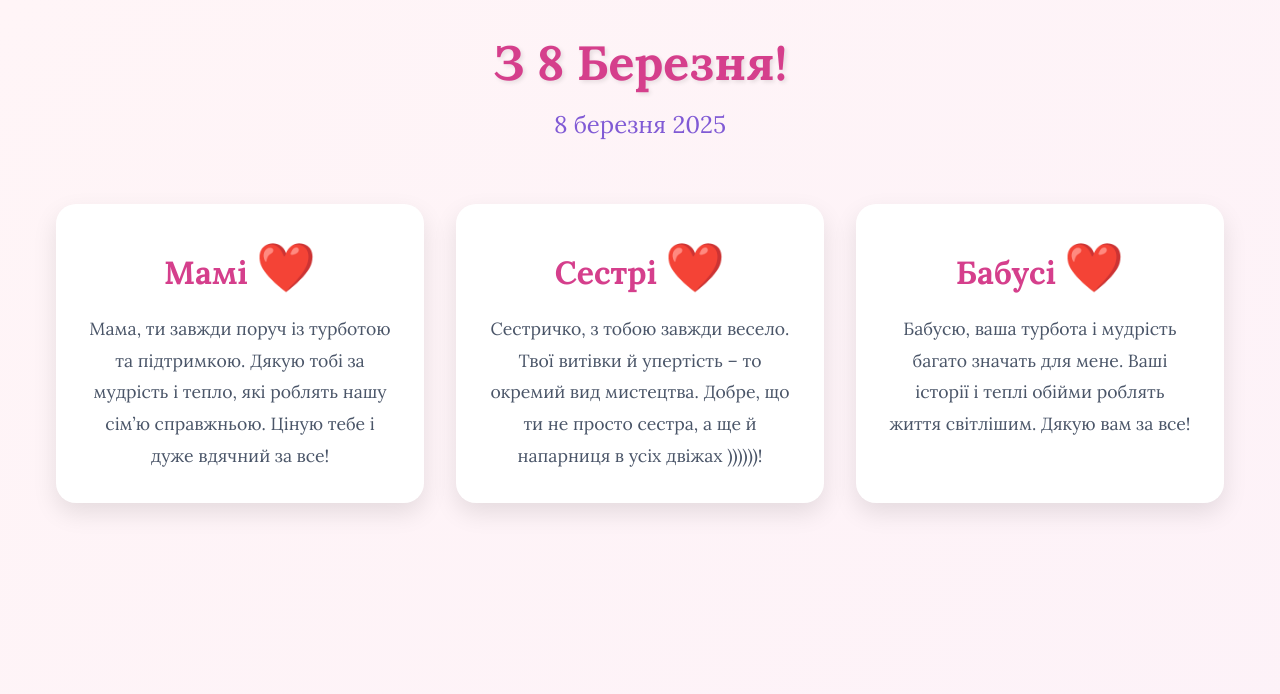
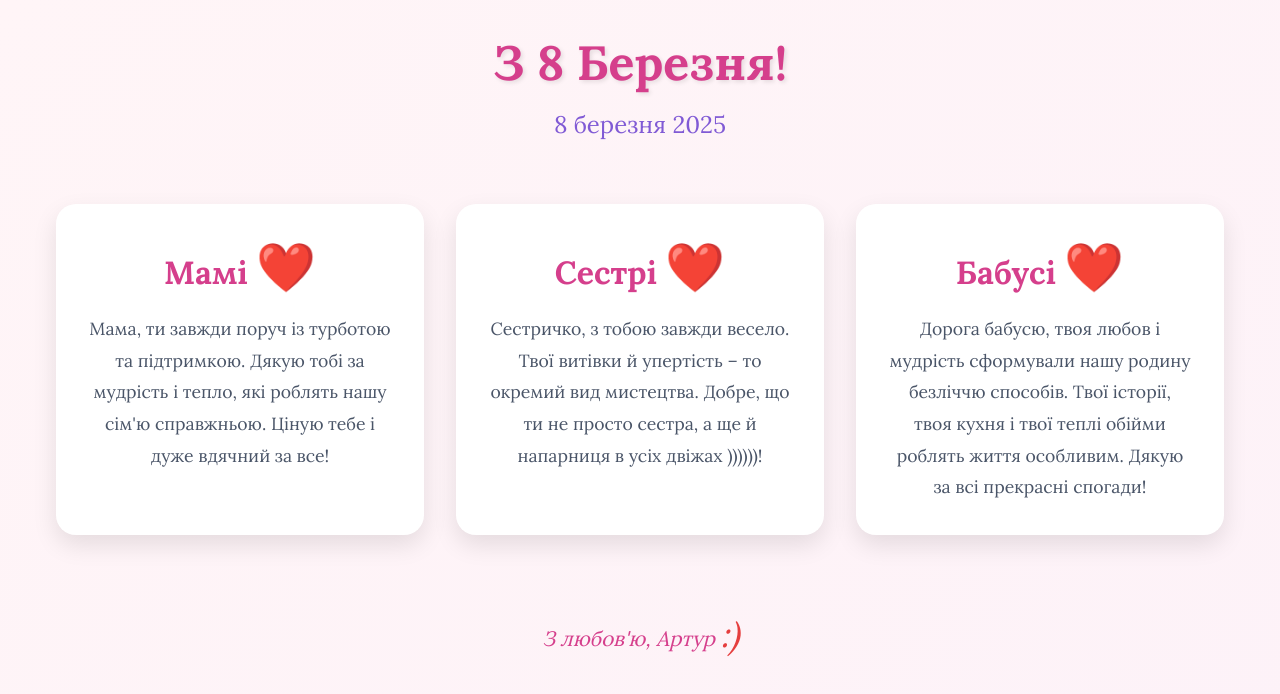
Before and after one commit to ROKSTEDIs/womens-day-2024, a plain HTML site: page index.html in a window 1280 px wide. Drawn offline with Linux system fonts and the light colour scheme.

Commit message:
Add personal signature

```diff
--- a/index.html
+++ b/index.html
@@ -136,6 +136,22 @@
 				grid-template-columns: 1fr;
 			}
 		}
+
+		.signature {
+			text-align: center;
+			margin-top: 3rem;
+			padding: 1rem;
+			color: #d53f8c;
+			font-size: 1.3rem;
+			font-style: italic;
+			animation: fadeIn 1s ease;
+		}
+
+		.signature .heart {
+			display: inline-block;
+			transform: rotate(90deg);
+			animation: pulse 1.5s infinite;
+		}
 	</style>
 </head>
 <body>
@@ -149,7 +165,7 @@
 		<div class="cards">
 			<div class="card">
 				<h2>Мамі <span class="heart">❤️</span></h2>
-				<p>Мама, ти завжди поруч із турботою та підтримкою. Дякую тобі за мудрість і тепло, які роблять нашу сім’ю справжньою. Ціную тебе і дуже вдячний за все!</p>
+				<p>Мама, ти завжди поруч із турботою та підтримкою. Дякую тобі за мудрість і тепло, які роблять нашу сім'ю справжньою. Ціную тебе і дуже вдячний за все!</p>
 			</div>
 
 			<div class="card">
@@ -159,9 +175,12 @@
 
 			<div class="card">
 				<h2>Бабусі <span class="heart">❤️</span></h2>
-				<p>Бабусю, ваша турбота і мудрість багато значать для мене. Ваші історії і теплі обійми роблять життя світлішим. Дякую вам за все!</p>
+				<p>Дорога бабусю, твоя любов і мудрість сформували нашу родину безліччю способів. Твої історії, твоя кухня і твої теплі обійми роблять життя особливим. Дякую за всі прекрасні спогади!</p>
 			</div>
 		</div>
+		<footer class="signature">
+			<p>З любов'ю, Артур <span class="heart">:)</span></p>
+		</footer>
 	</div>
 </body>
 </html>
```
